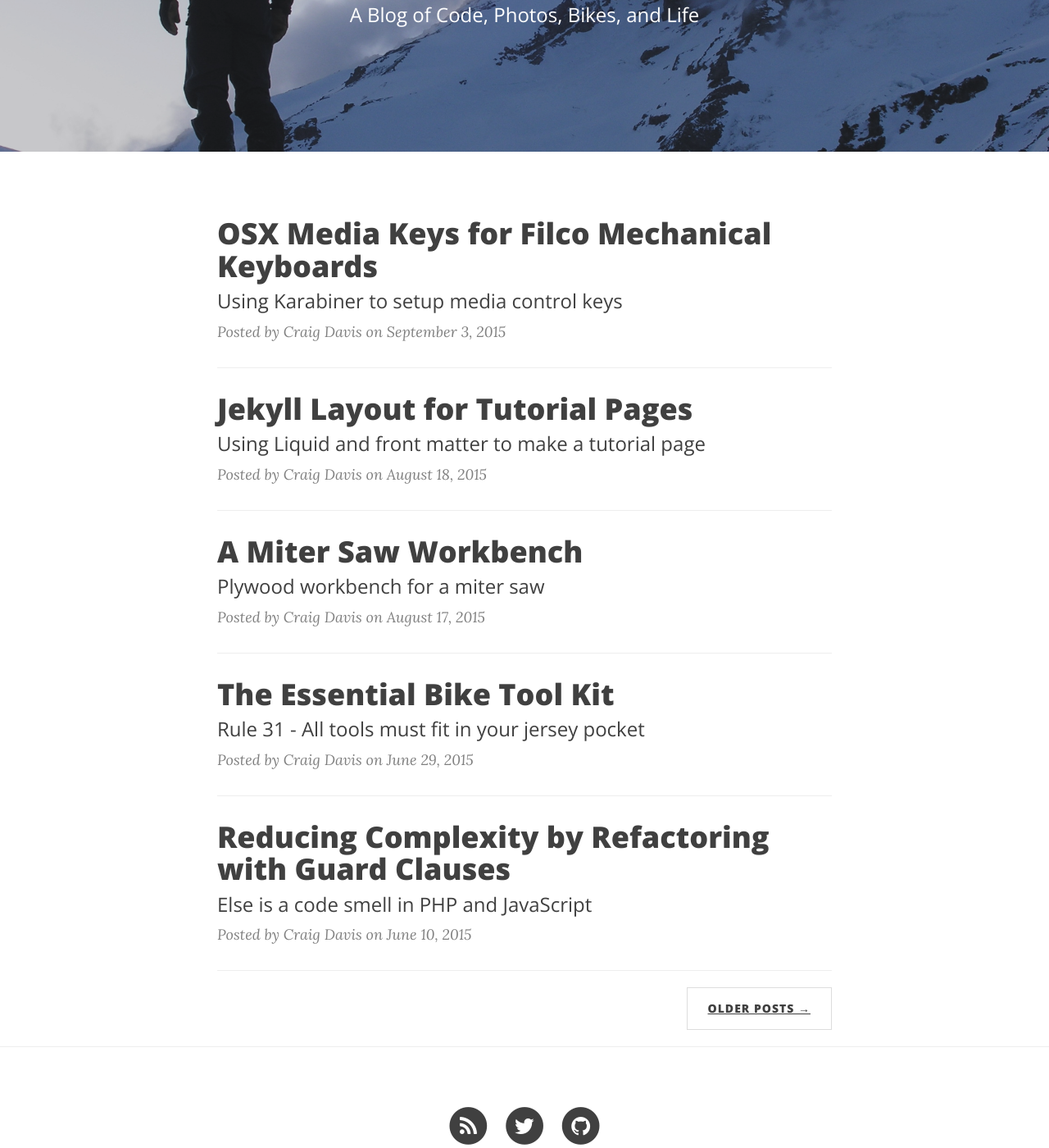
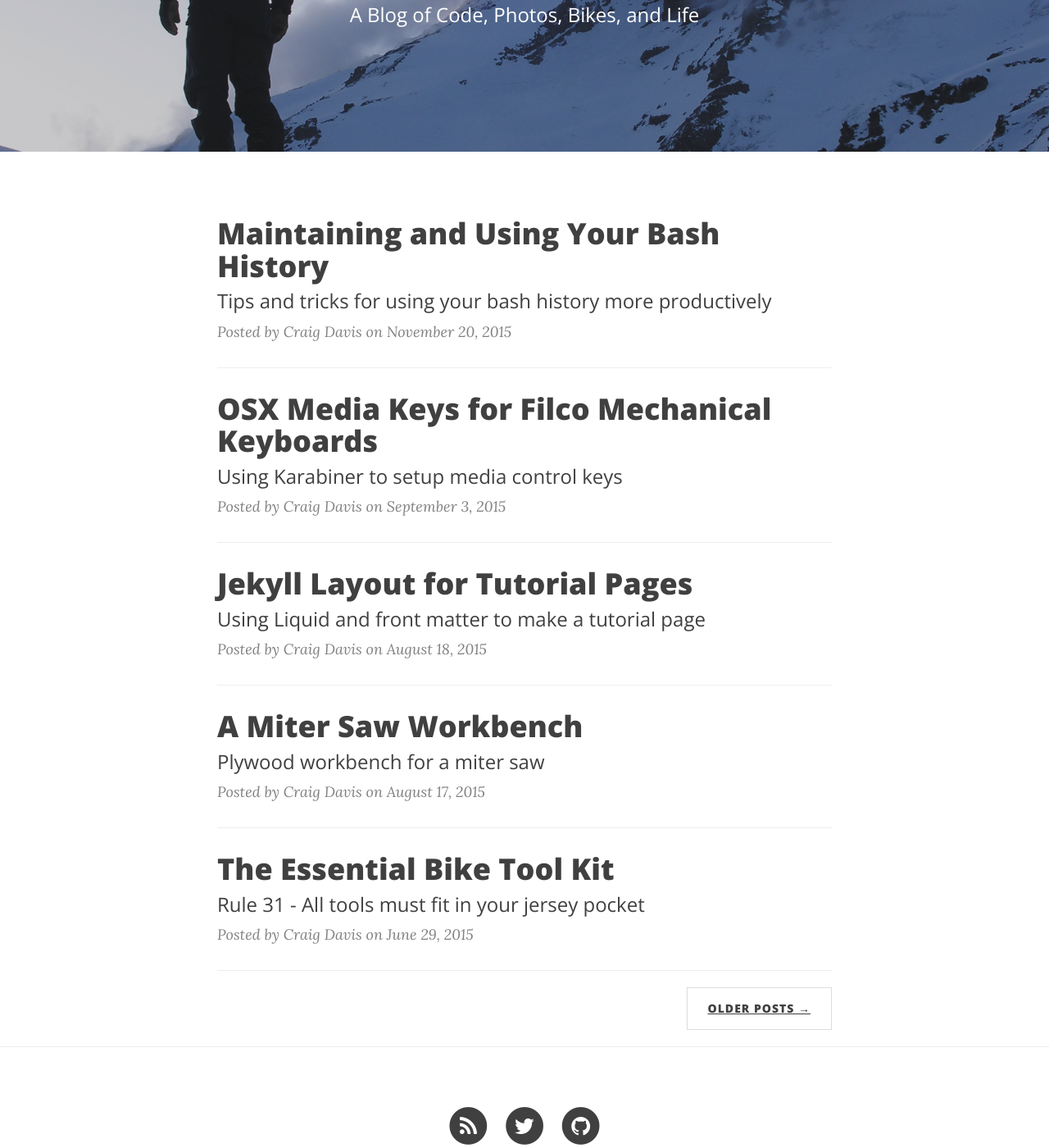
Before and after one commit to craig-davis/craig-davis.github.io, a Jekyll site: the page built from index.html, in a window 1280 px wide and 1400 px high, scrolled down 271 px. Shown: the whole window at 82% size. Built offline with Jekyll 4.4.1, drawn with Linux system fonts in a browser that asks for light colours; nearby versions of some CDN libraries; the list of posts is cut into pages by our own code.

Commit message:
Publish bash history post

```diff
--- a/_drafts/2015-09-14-maintaining-your-bash-history.markdown
+++ b/_posts/2015-11-20-maintaining-your-bash-history.markdown
@@ -3,7 +3,7 @@ layout:      post
 title:       "Maintaining and Using Your Bash History"
 subtitle:    "Tips and tricks for using your bash history more productively"
 description: "Tips and tricks for using your bash history more productively"
-date:        2015-09-14
+date:        2015-11-20
 tags:        []
 author:      "Craig Davis"
 header-img:  "img/headers/sunrise.jpg"
```
Also changed, not shown: img/headers/paper-frame.jpg (added).
